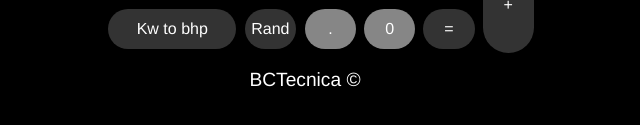
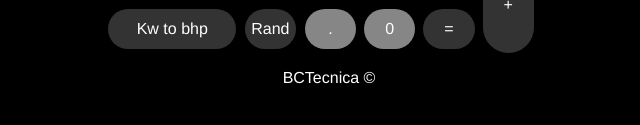
Before and after one commit to bctecnica/iPhone-calulator, a plain HTML site: page index.html in a window 1280 px wide. Shown: the part 495-620 px from the top of the page, 319-959 px from the left. Drawn offline with Linux system fonts and the light colour scheme.

Commit message:
fixed landscape logo alignment

```diff
--- a/style.css
+++ b/style.css
@@ -187,10 +187,11 @@ button, input[type="submit"], input[type="reset"] {
     .bctecnica {
         display: block;
         width: 100%;
-        font-size: 1.2rem;
+        font-size: 1rem;
         color: white;
         text-align: center;
         margin-top: 1rem;
+        padding-left: 3rem;
     }
 
 }
```
